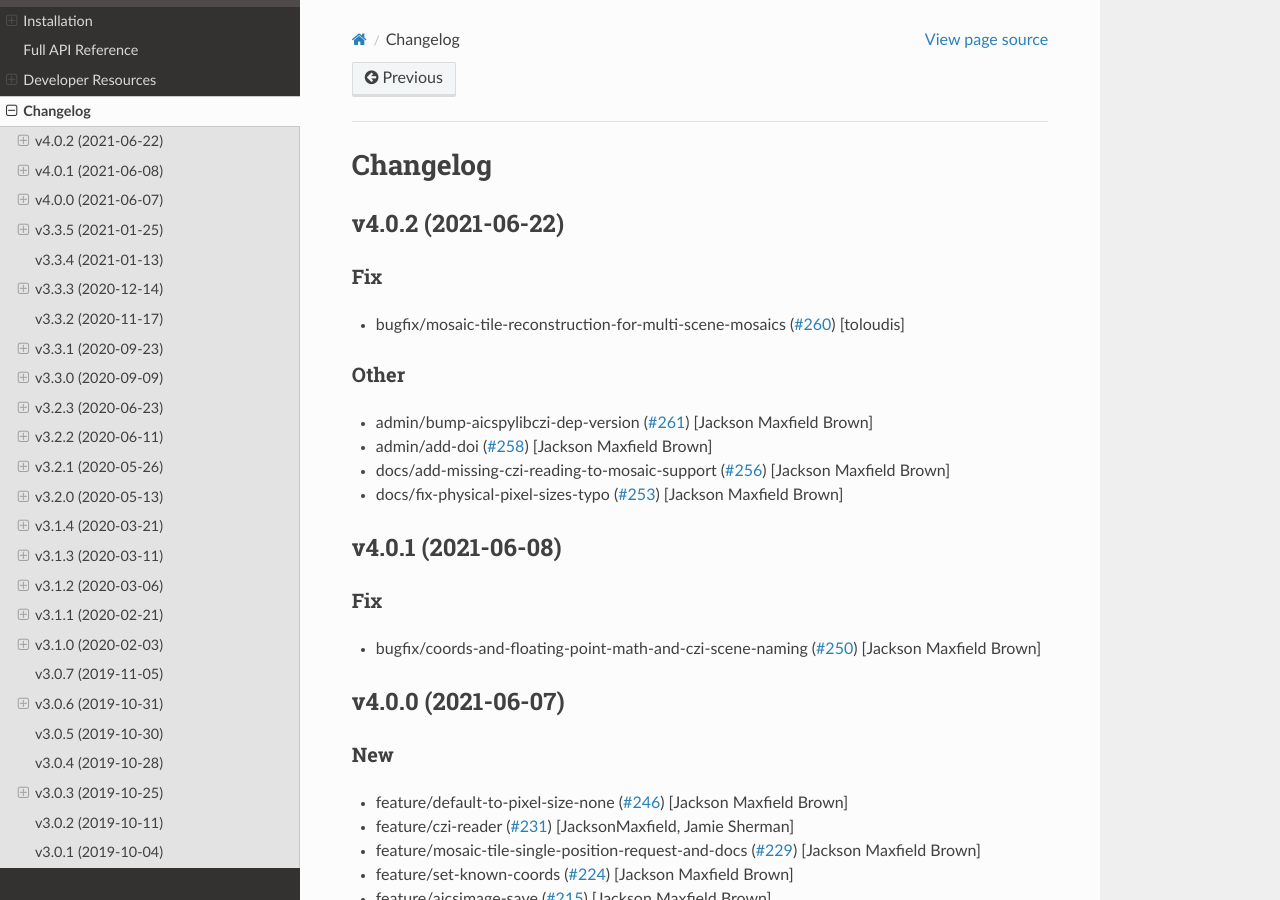
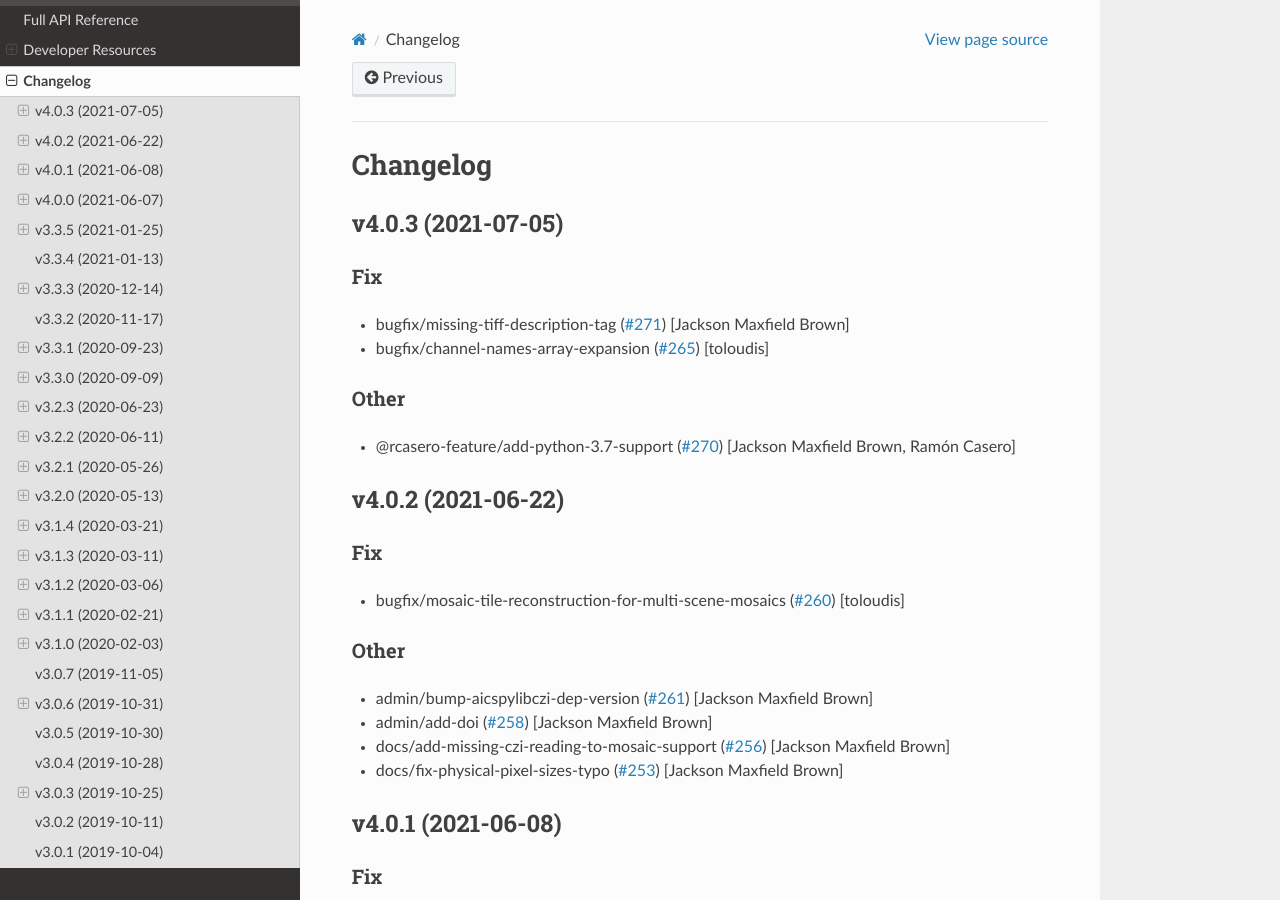
Before and after one commit to AllenCellModeling/aicsimageio, a Sphinx documentation site: the page built from docs/CHANGELOG.rst, in a window 1280 px wide and 900 px high. Built offline with Sphinx 7.4.7 and the Read the Docs theme 2.0.0, drawn with Linux system fonts in a browser that asks for light colours; pages that are not in the unit, such as notebooks, are missing from menus.

Commit message:
Bump version: 4.0.2 → 4.0.3

```diff
--- a/aicsimageio/__init__.py
+++ b/aicsimageio/__init__.py
@@ -13,7 +13,7 @@ __author__ = "Jackson Maxfield Brown, Allen Institute for Cell Science"
 __email__ = "jmaxfieldbrown@gmail.com, jamie.sherman@gmail.com, bowdenm@spu.edu"
 # Do not edit this string manually, always use bumpversion
 # Details in CONTRIBUTING.md
-__version__ = "4.0.2"
+__version__ = "4.0.3"
 
 
 def get_module_version() -> str:
--- a/cookiecutter.yaml
+++ b/cookiecutter.yaml
@@ -6,5 +6,5 @@ default_context:
     project_slug: "aicsimageio"
     project_short_description: "Image Reading, Metadata Conversion, and Image Writing for Microscopy Images in Pure Python"
     pypi_username: "aicspypi"
-    version: "4.0.2"
+    version: "4.0.3"
     open_source_license: "BSD license"
--- a/docs/CHANGELOG.rst
+++ b/docs/CHANGELOG.rst
@@ -1,5 +1,24 @@
 Changelog
 =========
+
+v4.0.3 (2021-07-05)
+-------------------
+
+Fix
+~~~
+- bugfix/missing-tiff-description-tag  (`#271
+  <https://github.com/AllenCellModeling/aicsimageio/pull/271>`_)
+  [Jackson Maxfield Brown]
+- bugfix/channel-names-array-expansion  (`#265
+  <https://github.com/AllenCellModeling/aicsimageio/pull/265>`_)
+  [toloudis]
+
+Other
+~~~~~
+- @rcasero-feature/add-python-3.7-support  (`#270
+  <https://github.com/AllenCellModeling/aicsimageio/pull/270>`_)
+  [Jackson Maxfield Brown, Ramón Casero]
+
 
 v4.0.2 (2021-06-22)
 -------------------
--- a/setup.cfg
+++ b/setup.cfg
@@ -1,5 +1,5 @@
 [bumpversion]
-current_version = 4.0.2
+current_version = 4.0.3
 parse = (?P<major>\d+)\.(?P<minor>\d+)\.(?P<patch>\d+)
 serialize = {major}.{minor}.{patch}
 commit = True
--- a/setup.py
+++ b/setup.py
@@ -121,6 +121,6 @@ setup(
     url="https://github.com/AllenCellModeling/aicsimageio",
     # Do not edit this string manually, always use bumpversion
     # Details in CONTRIBUTING.md
-    version="4.0.2",
+    version="4.0.3",
     zip_safe=False,
 )
```
